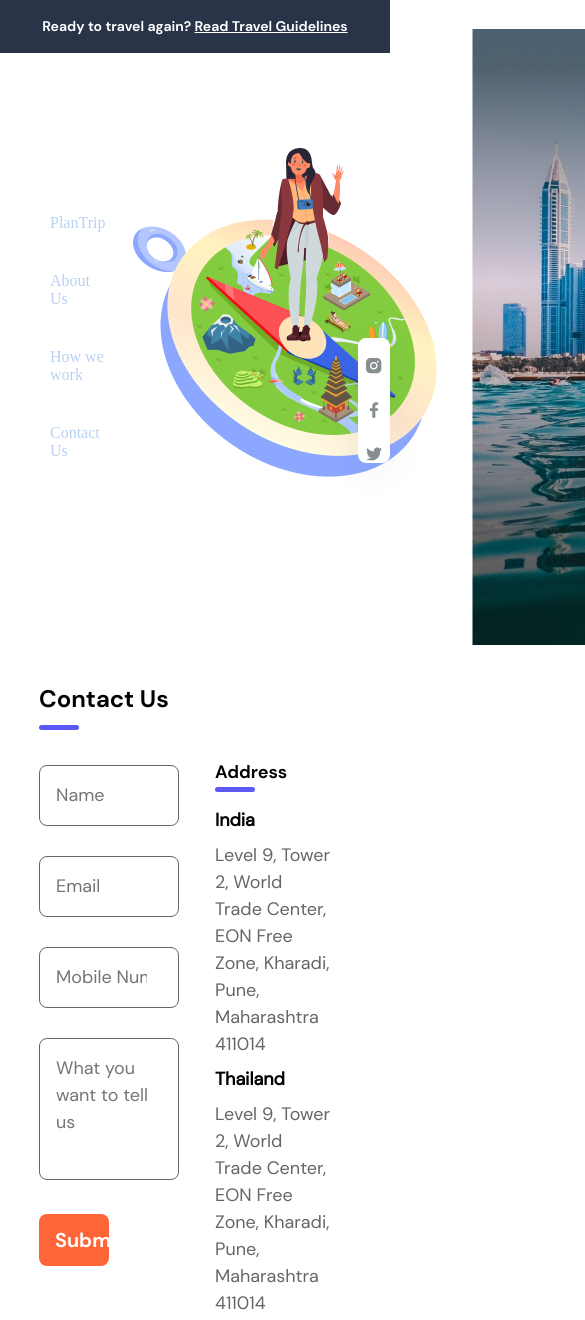
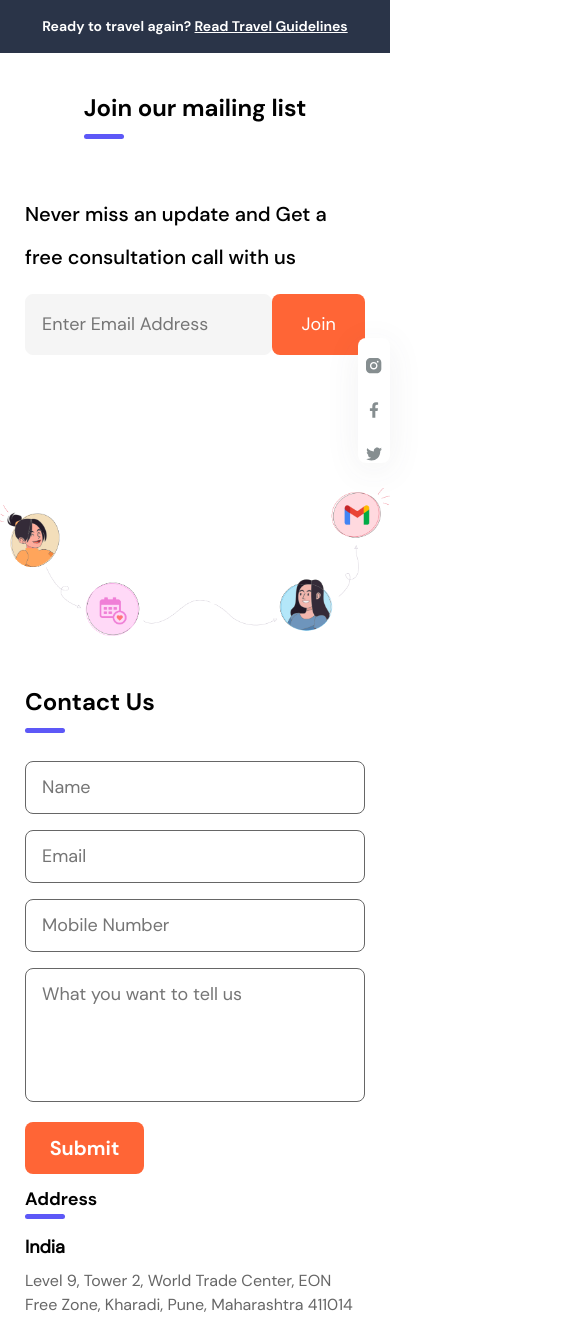
Before and after one commit to Admire-Asia/admire-asia.github.io, a plain HTML site: page index.html in a window 390 px wide. Shown: the top 1320 px of the page, 585 px wide, since content can reach past the window. Drawn offline with nearby package versions, Linux system fonts and the light colour scheme.

Commit message:
feat: contact us responsive done.

```diff
--- a/index.html
+++ b/index.html
@@ -50,41 +50,36 @@
       /></a>
     </div>
     <!-- Sticky Socials ribbon end -->
+    <div class="root"></div>
+    <br /><br /><br /><br /><br />
 
-    <div class="hero">
-      <div class="hero__lottie__animation">
-        <nav class="navbar__main">
-          <div class="">
-            <a href="#">
-              <img
-                class="navbar__main-logo"
-                src="./assets/images/admire_asia_logo.png"
-              />
-            </a>
-          </div>
-          <ul class="navbar__main-list">
-            <li class="navbar__main-list_item">
-              <a href="#">PlanTrip</a>
-            </li>
-            <li class="navbar__main-list_item">
-              <a href="#">About Us</a>
-            </li>
-            <li class="navbar__main-list_item">
-              <a href="#">How we work</a>
-            </li>
-            <li class="navbar__main-list_item">
-              <a href="#">Contact Us</a>
-            </li>
-          </ul>
-          <div class="navbar__main-background">
-            <img src="./assets/images/hero/girl_img.png" />
-            <img src="./assets/images/hero/dubai.png" />
-          </div>
-        </nav>
+    <div class="section__mailing">
+      <section id="Mailing List">
+        <div class="mailing__main-container">
+          <div class="section__title__center">
+            <div class="section__title">
+              Join our mailing list
+              <div class="section__title-underline"></div>
             </div>
           </div>
-    <div class="root"></div>
-    <br /><br />
+          <div class="mailing__form">
+            <div class="mailing__subheading">
+              Never miss an update and Get a free consultation call with us
+              <div class="mailing__form__main">
+                <input
+                  type="email"
+                  placeholder="Enter Email Address"
+                  class="mailing__form-input"
+                />
+                <button type="button" class="mailing__form-button">Join</button>
+              </div>
+            </div>
+          </div>
+        </div>
+      </section>
+    </div>
+
+    <div class="section__contact">
       <section id="Contact Us">
         <div class="contact__main-container">
           <div class="contact__main-container__left">
@@ -117,18 +112,17 @@
                   style="resize: none"
                 ></textarea>
 
-              <button type="button" class="contact__main-button">Submit</button>
+                <button type="button" class="contact__main-button">
+                  Submit
+                </button>
               </form>
             </div>
           </div>
 
           <div class="contact__main-container__right">
-          <div class="section__title" style="background: white; color: white">
+            <div class="section__title-hidden">
               Contact Us
-            <div
-              class="section__title-underline"
-              style="background: white"
-            ></div>
+              <div class="section__title-underline-hidden"></div>
             </div>
 
             <div class="contact__main-container__right-location">
@@ -174,16 +168,17 @@
 
                 <img
                   src="./assets/images/socials/ic_round_whatsapp.png"
-                height="contact__main-address__social-icon"
+                  class="contact__main-address__social-icon"
                 />
               </div>
             </div>
           </div>
         </div>
       </section>
+    </div>
     <footer>
       <div class="ribbon__main-footer">
-        <a class="ribbon__main-text" href="www.google.com">
+        <a class="ribbon__main-text">
           &copy 2021 Admireasia.com. All Rights Reserved.
         </a>
       </div>
--- a/styles/index.css
+++ b/styles/index.css
@@ -141,6 +141,12 @@ body {
   line-height: var(--section-title-line-height);
 }
 
+.section__title__center {
+  display: flex;
+  align-items: center;
+  justify-content: center;
+}
+
 .section__title-underline {
   width: 40px;
   height: 5px;
@@ -148,7 +154,50 @@ body {
   border-radius: var(--section-title-underline-border-radius);
   margin-top: 8px;
 }
+
+.section__title-hidden {
+  font-family: var(--section-title-font-family);
+  font-style: var(--section-title-font-style);
+  font-weight: var(--section-title-font-weight);
+  font-size: var(--section-title-font-size);
+  line-height: var(--section-title-line-height);
+  background: white;
+  color: white;
+}
+.section__title-underline-hidden {
+  width: 40px;
+  height: 5px;
+  background: var(--section-title-underline-color);
+  border-radius: var(--section-title-underline-border-radius);
+  margin-top: 8px;
+  background: wheat;
+}
 /* Section Title CSS end */
+
+.mailing__subheading {
+  font-family: var(--subheading-font-family);
+  font-style: var(--subheading-font-style);
+  font-weight: var(--subheading-font-weight);
+  font-size: var(--subheading-font-size);
+  line-height: var(--subheading-line-height);
+  margin: 16px 0;
+}
+
+.mailing__form {
+  display: flex;
+  justify-content: center;
+  align-items: center;
+  flex-direction: column;
+  margin-top: 38px;
+  padding-bottom: 250px;
+}
+
+.mailing__form__main {
+  display: flex;
+  flex-direction: row;
+  justify-content: center;
+  width: 100%;
+}
 
 /* Sub-section Title CSS start */
 .subsection__title {
@@ -183,11 +232,6 @@ body {
   flex: 1;
 }
 
-.contact__main-container {
-  display: flex;
-  flex-direction: row;
-}
-
 .contact__main-container__left {
   width: 50%;
 }
@@ -197,7 +241,21 @@ body {
 }
 
 .contact__main-container {
+  display: flex;
+  flex-direction: row;
+}
+
+.section__contact {
   background: url("../assets/images/hero/contact_background.png");
+  background-repeat: no-repeat;
+  background-size: contain;
+  background-position-x: center;
+  background-position-y: bottom;
+  margin-top: 48px;
+}
+
+.section__mailing {
+  background: url("../assets/images/mailing_section_bg.png");
   background-repeat: no-repeat;
   background-size: contain;
   background-position-x: center;
@@ -206,6 +264,41 @@ body {
 
 section {
   margin: 0 10%;
+}
+
+.mailing__form-input {
+  width: 100%;
+  margin: 15px 0;
+  padding: var(--mailing-input-padding);
+  border-radius: var(--mailing-input-border-radius);
+  box-sizing: var(--mailing-input-box-sizing);
+  border: 1px solid var(--mailing-input-background);
+  background: var(--mailing-input-background);
+  font-family: var(--mailing-input-font-family);
+  font-style: var(--mailing-input-font-style);
+  font-weight: var(--mailing-input-font-weight);
+  font-size: var(--mailing-input-font-size);
+  line-height: var(--mailing-input-line-height);
+}
+
+.mailing__form-input:focus {
+  outline: none !important;
+}
+
+.mailing__form-button {
+  margin: 15px 0;
+  width: 35%;
+  padding: var(--mailing-input-padding);
+  background-color: var(--contact-button-background);
+  border: none;
+  border-radius: var(--contact-button-radius);
+
+  font-family: var(--contact-input-font-family);
+  font-style: var(--contact-input-font-style);
+  font-weight: var(--contact-input-font-weight);
+  font-size: var(--contact-input-font-size);
+  line-height: var(--contact-input-line-height);
+  color: var(--contact-button-font-color);
 }
 
 /* Contact Form Input Style Start */
@@ -227,19 +320,7 @@ section {
 
 .contact__main-input:focus {
   outline: none !important;
-  width: 90%;
-  margin: 15px 0;
-  border-radius: var(--contact-input-border-radius);
-  box-sizing: var(--contact-input-box-sizing);
   border: 1px solid #ff6536;
-  background: var(--contact-input-background);
-  padding: var(--contact-input-padding);
-
-  font-family: var(--contact-input-font-family);
-  font-style: var(--contact-input-font-style);
-  font-weight: var(--contact-input-font-weight);
-  font-size: var(--contact-input-font-size);
-  line-height: var(--contact-input-line-height);
 }
 /* Contact Form Input Style End */
 
@@ -333,4 +414,102 @@ section {
     padding: 12px;
     cursor: pointer;
   }
+
+  /* Contact Us Section Style Start */
+
+  .contact__main-container {
+    background: url("../assets/images/hero/contact_background.png");
+    background-repeat: no-repeat;
+    background-size: contain;
+    background-position-x: center;
+    background-position-y: bottom;
+    display: flex;
+    flex-direction: column;
+  }
+
+  section {
+    margin: 0 25px;
+    width: -moz-available;
+    width: -webkit-fill-available;
+    width: fill-available;
+  }
+
+  .contact__main-container__left {
+    width: 100%;
+  }
+
+  .contact__main-container__right {
+    width: 100%;
+  }
+
+  .contact__main-input {
+    width: -moz-available;
+    width: -webkit-fill-available;
+    width: fill-available;
+    margin: 8px 0;
+    border-radius: var(--contact-input-border-radius);
+    box-sizing: var(--contact-input-box-sizing);
+    border: 1px solid #666666;
+    background: var(--contact-input-background);
+    padding: 12px 16px;
+
+    font-family: var(--contact-input-font-family);
+    font-style: var(--contact-input-font-style);
+    font-weight: var(--contact-input-font-weight);
+    font-size: var(--contact-input-font-size);
+    line-height: var(--contact-input-line-height);
+  }
+
+  .contact__main-input:focus {
+    outline: none !important;
+    border: 1px solid #ff6536;
+  }
+
+  .contact__main-button {
+    margin: 8px 0 8px 0;
+    width: 35%;
+    background-color: var(--contact-button-background);
+    border: none;
+    border-radius: var(--contact-button-radius);
+    font-family: var(--contact-button-font-family);
+    font-style: var(--contact-button-font-style);
+    font-weight: var(--contact-button-font-weight);
+    font-size: var(--contact-button-font-size);
+    line-height: var(--contact-button-line-height);
+    color: var(--contact-button-font-color);
+    padding: 16px;
+  }
+
+  .contact__main-address__social {
+    width: 100%;
+    display: flex;
+    flex-direction: row;
+    align-items: flex-start;
+    justify-content: space-evenly;
+  }
+
+  .contact__main-container__right-location {
+    margin: 10px 0;
+  }
+
+  .contact__main-address__social-icon {
+    height: 60px;
+  }
+
+  .section__title-hidden {
+    background: white;
+    color: white;
+    visibility: hidden;
+    display: none;
+  }
+
+  .contact__main-address-description {
+    font-family: var(--contact-address-description-font-family);
+    font-style: var(--contact-address-description-font-style);
+    font-weight: var(--contact-address-description-font-weight);
+    font-size: 16px;
+    line-height: var(--contact-address-description-line-height);
+    color: var(--contact-address-description-text-color);
+    margin: 8px 0;
+  }
 }
--- a/styles/variable.css
+++ b/styles/variable.css
@@ -18,6 +18,7 @@
   --color-contact-input-background: var(--color-white);
   --color-contact-button-background: #FF6536;
   --color-contact-address-description-color: #666666;
+  --color-mailing-input-background: #F5F5F5;
 
   /* -------------------- Dimens -------------------- */
   --copyright-padding: 12px;
@@ -59,6 +60,16 @@
   --contact-input-font-size: 18px;
   --contact-input-line-height: 150%;
 
+  --mailing-input-border-radius: 8px;
+  --mailing-input-box-sizing: border-box;
+  --mailing-input-background: var(--color-mailing-input-background);
+  --mailing-input-padding: 16px;
+  --mailing-input-font-family: DMSans;
+  --mailing-input-font-style: normal;
+  --mailing-input-font-weight: normal;
+  --mailing-input-font-size: 18px;
+  --mailing-input-line-height: 150%;
+
   --contact-button-background: var(--color-contact-button-background);
   --contact-button-radius: 8px;
   --contact-button-font-family: DMSans700;
@@ -82,6 +93,12 @@
   --contact-address-description-line-height: 150%;
   --contact-address-description-text-color: var(--color-contact-address-description-color);
 
+  --subheading-font-family: DMSans500;
+  --subheading-font-style: normal;
+  --subheading-font-weight: 500;
+  --subheading-font-size: 20px;
+  --subheading-line-height: 43px;
+
 }
 
 @font-face {
@@ -93,3 +110,8 @@
   font-family: DMSans700;
   src: url(../assets/fonts/dmsans_bold_700.ttf);
 }
+
+@font-face {
+  font-family: DMSans500;
+  src: url(../assets/fonts/dmsans_medium_500.ttf);
+}
```
Also changed, not shown: assets/fonts/dmsans_medium_500.ttf (added), assets/images/mailing_section_bg.png (added). Lines whose indentation alone changed are shown as unchanged.
